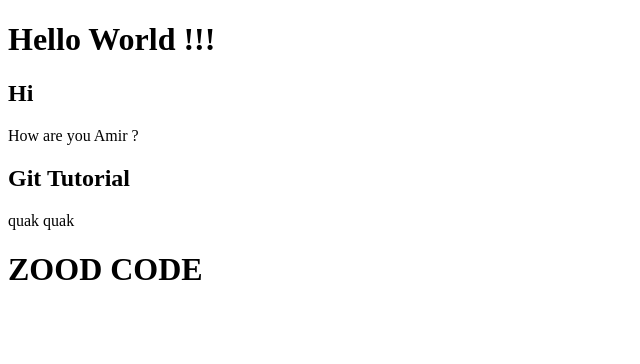
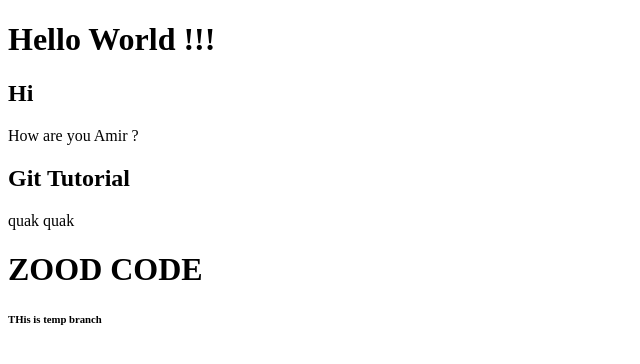
Before and after one commit to Amirpakofficial/animated-doodle, a plain HTML site: page index.html in a window 1280 px wide. Shown: the full height of the page, 0-640 px from the left. Drawn offline with Linux system fonts and the light colour scheme.

Commit message:
add H6 tag

```diff
--- a/index.html
+++ b/index.html
@@ -12,5 +12,6 @@
     <h2>Git Tutorial</h2>
     quak quak
     <h1>ZOOD CODE</h1>
+    <h6>THis is temp branch</h6>
 </body>
 </html>
```
